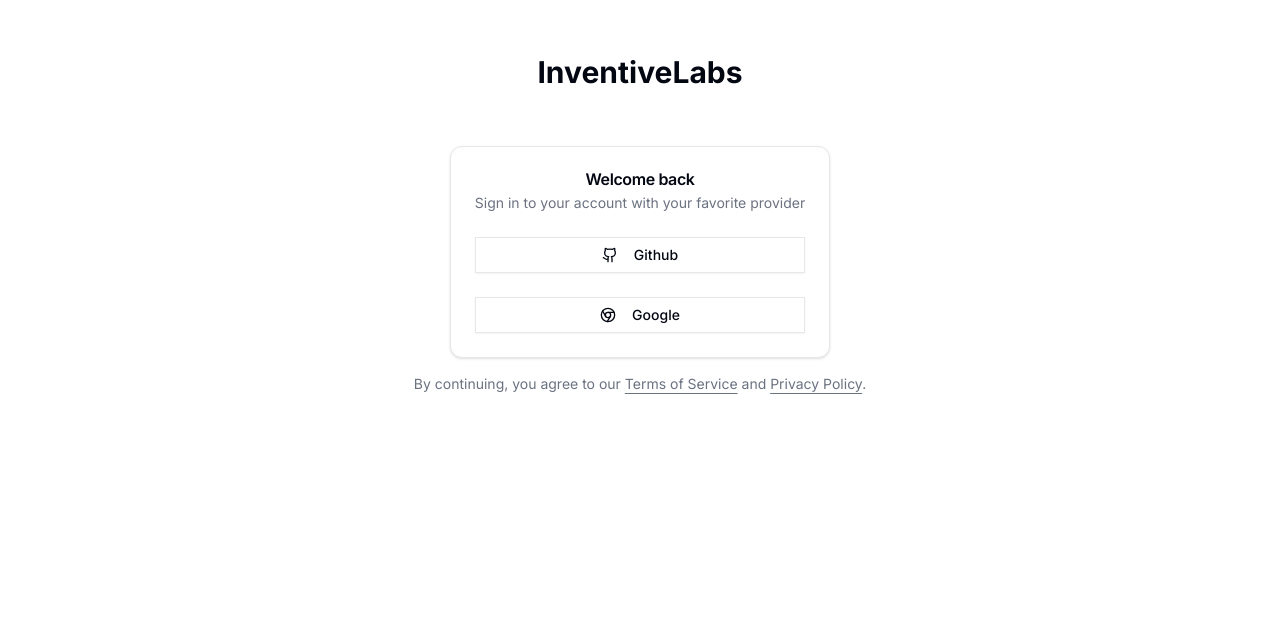
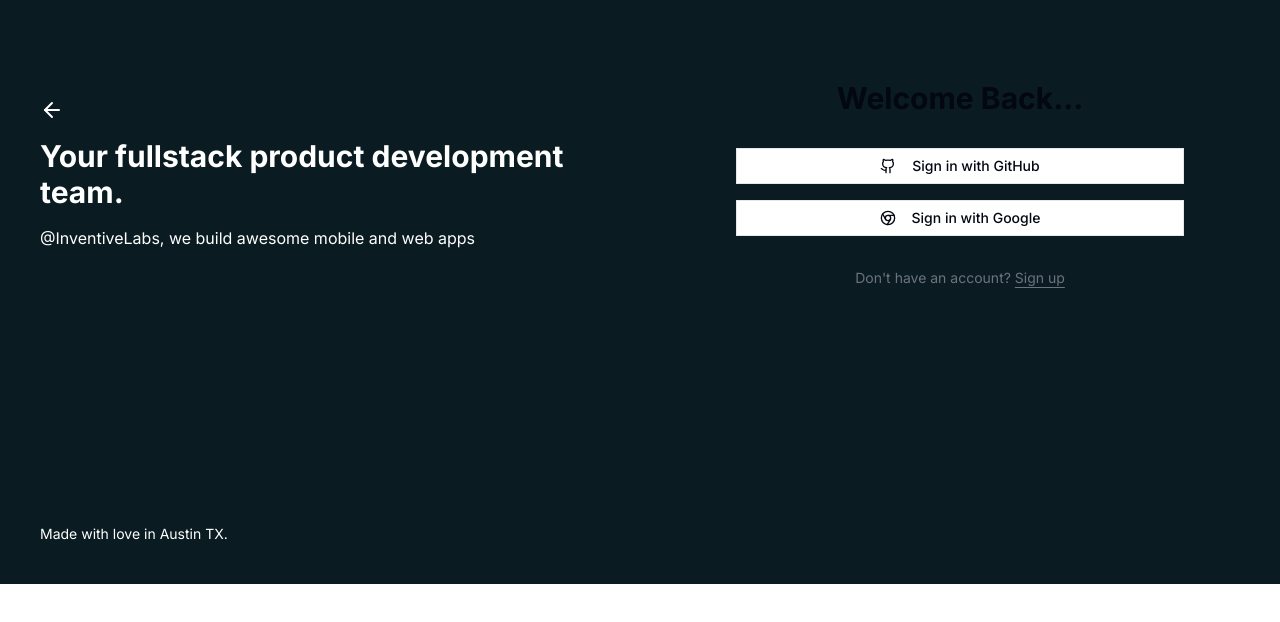
Before and after one commit to saidmaadan/labs, a Next.js app: page /auth/signin in a window 1280 px wide. Shown: the part 216-838 px from the top of the page. After the commit the page ends 800 px from the top, so only its background shows below. Built offline with nearby package versions, Linux system fonts and the light colour scheme; no server answers.

Commit message:
Updated signin page

```diff
--- a/src/app/auth/signin/page.jsx
+++ b/src/app/auth/signin/page.jsx
@@ -1,7 +1,7 @@
 import Image from "next/image";
 import Link from "next/link";
 import { SignInForm } from "@/components/auth/signin-form";
-import { Shell } from "@/components/shells/shell";
+import { ArrowLeft } from "lucide-react";
 
 export const metadata = {
   title: "Sign In",
@@ -10,30 +10,35 @@
 
 export default function SignInPage() {
   return (
-    <Shell className="max-w-lg my-auto mx-auto">
-      <div className="flex flex-col w-screen h-screen space-y-4 items-center justify-center text-center">
-        <div className="space-y-2">
+    <div className="w-full grid md:grid-cols-2 min-h-screen">
+      {/* Left Column - Hidden on medium screens */}
+      <div className="hidden md:flex flex-col bg-[#0a1c22] text-white p-10 justify-between">
+        <div className=""></div>
+        <div className="space-y-4">
           <Link href="/">
-          <h1 className="text-3xl font-bold mb-10 ">InventiveLabs</h1>
+            <ArrowLeft className="w-6 h-6" />
           </Link>
-          {/* <h1 className="text-lg ">Welcome back</h1>
-          <p className="text-muted-foreground">
-            Choose your preferred sign in method
-          </p> */}
+          <h1 className="text-3xl font-bold">Your fullstack product development team.</h1>
+          <p>@InventiveLabs, we build awesome mobile and web apps</p>
         </div>
-        <SignInForm />
-        <p className="text-sm text-muted-foreground">
-          By continuing, you agree to our{" "}
-          <Link href="/terms" className="underline underline-offset-4 hover:text-primary">
-            Terms of Service
-          </Link>{" "}
-          and{" "}
-          <Link href="/privacy" className="underline underline-offset-4 hover:text-primary">
-            Privacy Policy
-          </Link>
-          .
-        </p>
+        <p className="text-sm">Made with love in Austin TX.</p>
       </div>
-    </Shell>
+
+      {/* Right Column - Login Form */}
+      <div className="w-full flex items-center justify-center p-8 bg-[#0a1c22]">
+        <div className="w-full max-w-md space-y-8">
+          <div className="text-center">
+            <h1 className="text-3xl font-bold mb-8">Welcome Back...</h1>
+          </div>
+          <SignInForm />
+          <p className="text-sm text-muted-foreground text-center">
+            Don't have an account?{" "}
+            <Link href="/auth/signin" className="underline underline-offset-4 hover:text-primary">
+              Sign up
+            </Link>
+          </p>
+        </div>
+      </div>
+    </div>
   );
 }
--- a/src/components/auth/signin-form.jsx
+++ b/src/components/auth/signin-form.jsx
@@ -5,13 +5,8 @@
 import { useSearchParams } from "next/navigation";
 import { Button } from "@/components/ui/button";
 import { Icons } from "@/components/icons";
-import {
-  Card,
-  CardContent,
-  CardDescription,
-  CardHeader,
-  CardTitle,
-} from "@/components/ui/card";
+import { Link } from "next/link";
+import {toast} from "sonner";
 
 export function SignInForm() {
   const [isGitHubLoading, setIsGitHubLoading] = React.useState(false);
@@ -20,18 +15,11 @@
   const callbackUrl = searchParams.get("callbackUrl") || "/";
 
   return (
-    <div className="grid gap-6 items-center mt-20 my-auto">
-      <Card>
-        <CardHeader>
-          <CardTitle>Welcome back</CardTitle>
-          <CardDescription>
-            Sign in to your account with your favorite provider
-          </CardDescription>
-        </CardHeader>
-        <CardContent className="grid gap-4">
-          <div className="grid grid-cols-1 gap-6">
+    <div className="space-y-6">
+      <div className="space-y-4">
         <Button
           variant="outline"
+          className="w-full justify-center"
           onClick={async () => {
             setIsGitHubLoading(true);
             try {
@@ -49,10 +37,12 @@
           ) : (
             <Icons.gitHub className="mr-2 h-4 w-4" />
           )}{" "}
-              Github
+          Sign in with GitHub
         </Button>
+
         <Button
           variant="outline"
+          className="w-full justify-center"
           onClick={async () => {
             setIsGoogleLoading(true);
             try {
@@ -70,11 +60,41 @@
           ) : (
             <Icons.chrome className="mr-2 h-4 w-4" />
           )}{" "}
-              Google
+          Sign in with Google
         </Button>
       </div>
-        </CardContent>
-      </Card>
+
+      {/* <div className="relative">
+        <div className="absolute inset-0 flex items-center">
+          <span className="w-full border-t" />
+        </div>
+        <div className="relative flex justify-center text-xs uppercase">
+          <span className="bg-background px-2 text-muted-foreground">OR</span>
+        </div>
+      </div>
+
+      <div className="space-y-4">
+        <div>
+          <input
+            type="email"
+            placeholder="name@example.com"
+            className="w-full px-3 py-2 border rounded-md"
+          />
+        </div>
+        <div>
+          <input
+            type="password"
+            placeholder="Password"
+            className="w-full px-3 py-2 border rounded-md"
+          />
+        </div>
+        <Button className="w-full">Sign in</Button>
+        <div className="text-sm text-center">
+          <Link href="/" className="text-muted-foreground hover:text-primary">
+            Forgot password?
+          </Link>
+        </div>
+      </div> */}
     </div>
   );
 }
```
Lines whose indentation alone changed are shown as unchanged.
